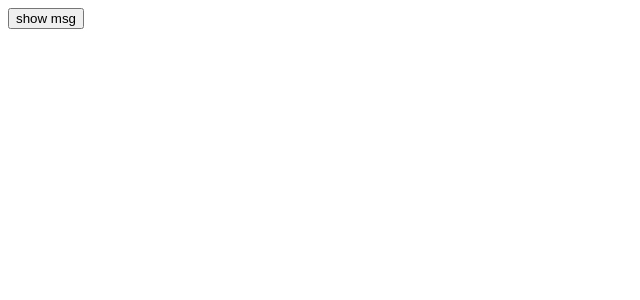
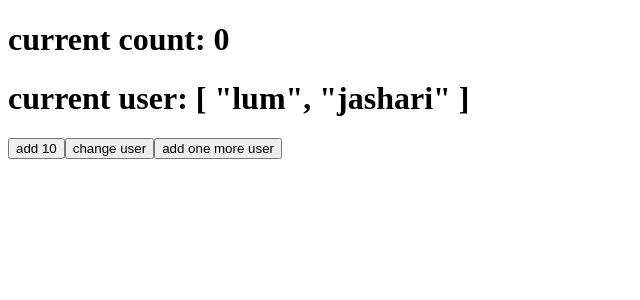
Before and after one commit to lum-jashari/10-vue-projects, a Vue app: page / in a window 1280 px wide. Shown: the top 300 px of the page, without its empty margins (0-640 px from the left). Built offline with nearby package versions, Linux system fonts and the light colour scheme.

Commit message:
managing state with reactive()

```diff
--- a/src/App.vue
+++ b/src/App.vue
@@ -1,9 +1,10 @@
 <script setup>
-import MyEvent from "./Components/MyEvent.vue";
+import MyReactiveComponent from "./Components/MyReactiveComponent.vue";
 </script>
 
 <template>
-  <MyEvent />
+  <MyReactiveComponent />
 </template>
 
 <style scoped></style>
+./Components/MyReactiveComponent.vue
--- a/src/Components/MyEvent.vue
+++ /dev/null
@@ -1,30 +0,0 @@
-<script setup>
-// import { ref } from "vue";
-
-// let count = ref(0);
-
-// const incrementCounter = () => count.value++;
-// const decrementCounter = () => count.value--;
-
-// const submitHandler = () => {
-//   alert("valid credentials");
-// };
-
-const showMessage = (message) => {
-  alert(message);
-};
-</script>
-
-<template>
-  <!-- <h1>count: {{ count }}</h1>
-  <button @click="incrementCounter">Increment</button>
-  <button @click="decrementCounter">Decrement</button> -->
-  <!-- <form @submit.prevent="submitHandler">
-    <input type="text" placeholder="please enter your name" />
-    <input type="email" placeholder="please enter your email" />
-    <button type="submit">submit</button>
-  </form> -->
-  <button @click="showMessage('this is my message')">show msg</button>
-</template>
-
-<style lang="scss" scoped></style>
--- /dev/null
+++ b/src/Components/MyReactiveComponent.vue
@@ -0,0 +1,22 @@
+<script setup>
+import { reactive } from "vue";
+
+let initialState = reactive({ value: { count: 0 }, user: ["lum", "jashari"] });
+
+const changeUser = () => {
+  initialState.user[0] = "michael";
+  initialState.user[1] = "philip";
+};
+</script>
+
+<template>
+  <h1>current count: {{ initialState.value.count }}</h1>
+  <h1>current user: {{ initialState.user }}</h1>
+  <button @click="initialState.value.count += 10">add 10</button>
+  <button @click="changeUser">change user</button>
+  <button @click="initialState.user.push('john doe')">add one more user</button>
+  <!-- <button @click="initialState.count++">+</button>
+  <button @click="initialState.count--">-</button> -->
+</template>
+
+<style lang="scss" scoped></style>
```
